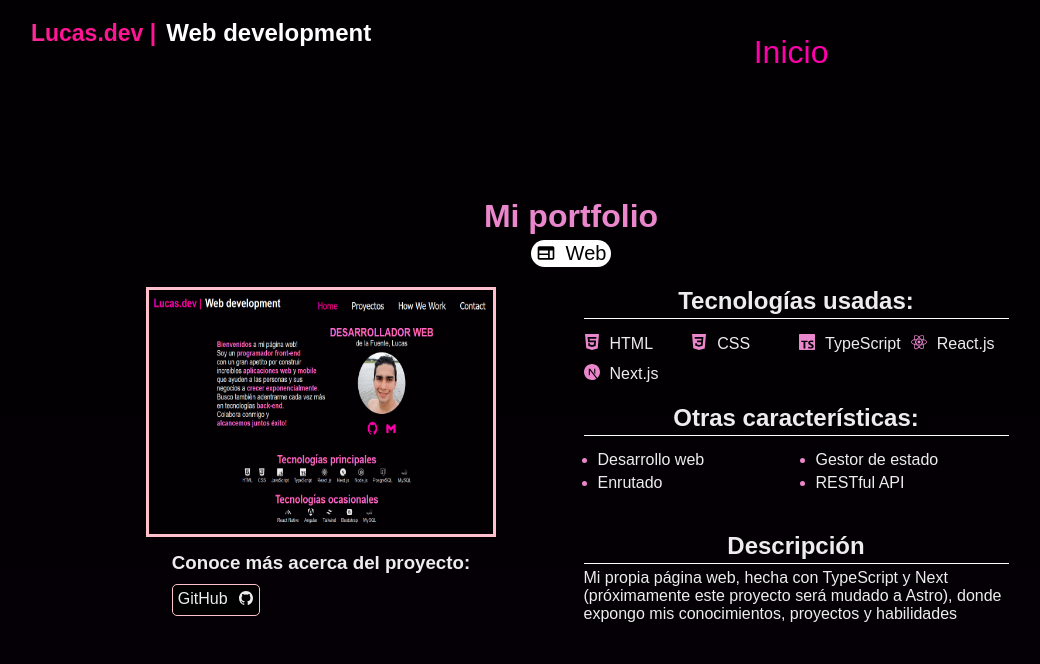
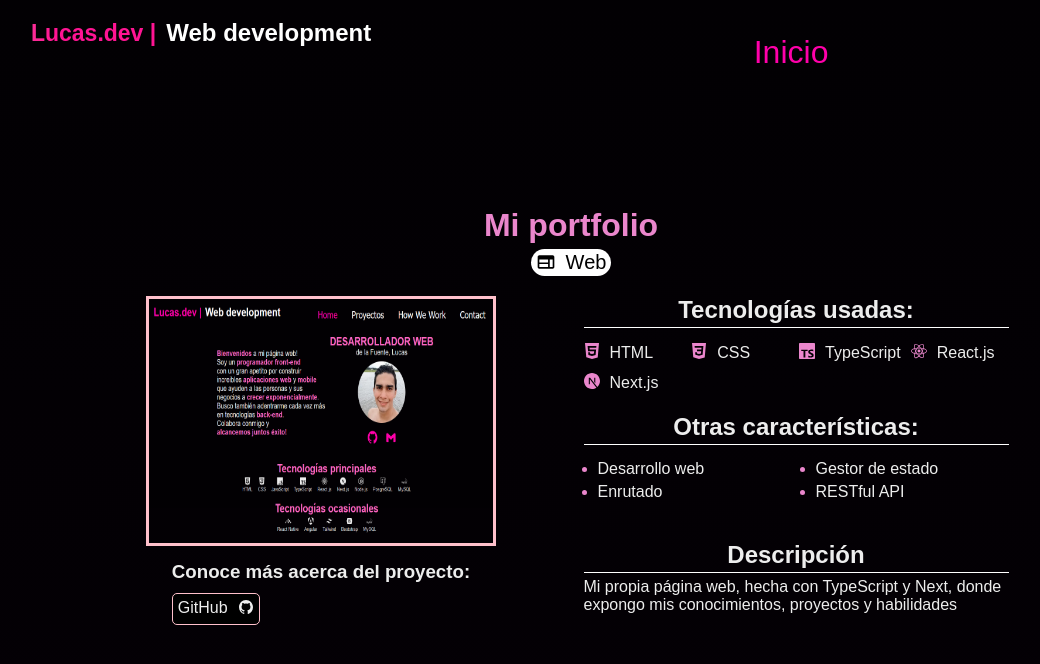
Before and after one commit to Lucano17/lucas.dev-page, a Next.js app: page /project/1 in a window 1280 px wide. Shown: the top 664 px of the page, without its empty margins (69-1109 px from the left). Built offline with nearby package versions, Linux system fonts and the light colour scheme.

Commit message:
Change data: seed.ts

```diff
--- a/src/seed/seed.ts
+++ b/src/seed/seed.ts
@@ -52,7 +52,7 @@ export const projects: ProjectsData = {
             "webLink": "",
             "platform": { name: "Web" },
             "images": ["lucas.dev-page.image1.png"],
-            "description": "Mi propia página web, hecha con TypeScript y Next (próximamente este proyecto será mudado a Astro), donde expongo mis conocimientos, proyectos y habilidades",
+            "description": "Mi propia página web, hecha con TypeScript y Next, donde expongo mis conocimientos, proyectos y habilidades",
             "techsUsed": [
                 { name: "HTML" },
                 { name: "CSS" },
@@ -248,7 +248,7 @@ export const certificates: CertificatesData = {
     certificates: [
         {
             "id": 1,
-            title: "Next.js framework with TypeScript",
+            title: "Next.js, el framework de React con TypeScript",
             description: "Este curso cuenta con una amplia gama de tecnologías y recursos altamente útiles para desarrollar aplicaciones web robustas. Entre las más testacables se encuentran TypeScript, React.js, Next.js, base de datos SQL y más. Este curso cuenta con un proyecto final muy completo: un E-commerce con base de datos SQL, registro y gestión de usuarios, con sus roles y permisos pertinentes. Además le agregué por mi cuenta transacciones de pago mediante Mercado Pago (el curso está hecho con PayPal, pero no tengo permisos en Argentina). Este proyecto me parece muy interesante, ya que cuenta con un fuerte desarrollo tanto en el Front-end como en el Back-end.",
             techsLearned: [
                 { name: "HTML" },
```
